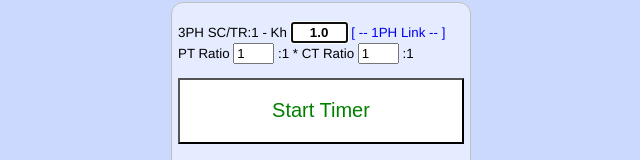
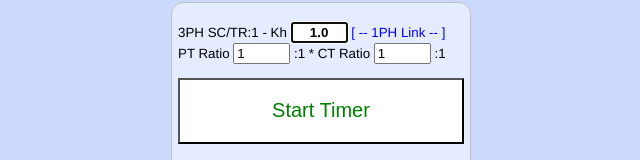
Before and after one commit to fooliosfoo/3PH-Timer, a plain HTML site: page index.html in a window 1280 px wide. Shown: the top 160 px of the page, without its empty margins (319-959 px from the left). Drawn offline with Linux system fonts and the light colour scheme.

Commit message:
text width size for pt ct ratios

```diff
--- a/index.html
+++ b/index.html
@@ -35,9 +35,9 @@ if ('serviceWorker' in navigator) {
 <div style="border-radius:12px; border:1px solid silver; background:#e6ecff; padding:6px;">
 <p>3PH SC/TR:1 - Kh <input type="text" autofocus size="4" maxlength="4" id="khVal" name="kh" class="khtxtbx" value="1.0" onchange = "khFunction();" onkeypress = "this.onchange();" oninput    = "this.onchange();"> <a href="https://fooliosfoo.github.io/timer/">[ -- 1PH Link -- ]</a>
 <br />
-    PT Ratio <input type="text" size="2" maxlength="4" id="ptVal" name="ptr" class="ptrtxtbx" value="1" onchange = "ptrFunction();" onkeypress = "this.onchange();" oninput    = "this.onchange();"> :1
+    PT Ratio <input type="text" size="4" maxlength="4" id="ptVal" name="ptr" class="ptrtxtbx" value="1" onchange = "ptrFunction();" onkeypress = "this.onchange();" oninput    = "this.onchange();"> :1
     *
-    CT Ratio <input type="text" size="2" maxlength="4" id="ctVal" name="ctr" class="ctrtxtbx" value="1" onchange = "ctrFunction();" onkeypress = "this.onchange();" oninput    = "this.onchange();"> :1
+    CT Ratio <input type="text" size="4" maxlength="4" id="ctVal" name="ctr" class="ctrtxtbx" value="1" onchange = "ctrFunction();" onkeypress = "this.onchange();" oninput    = "this.onchange();"> :1
 </p>
 <button onClick="PlseTimer = setInterval(myCounter, 1000)" id="StrtBttn" style="height:66px; width:100%; background-color: white; color: green; font-size: 20px;">Start Timer</button>
 <button onClick="RstTmeCntr()" id="StpBttn" style="height:160px; width:100%; background-color: white; color: red; font-size: 20px;">Stop Timer</button>
```
